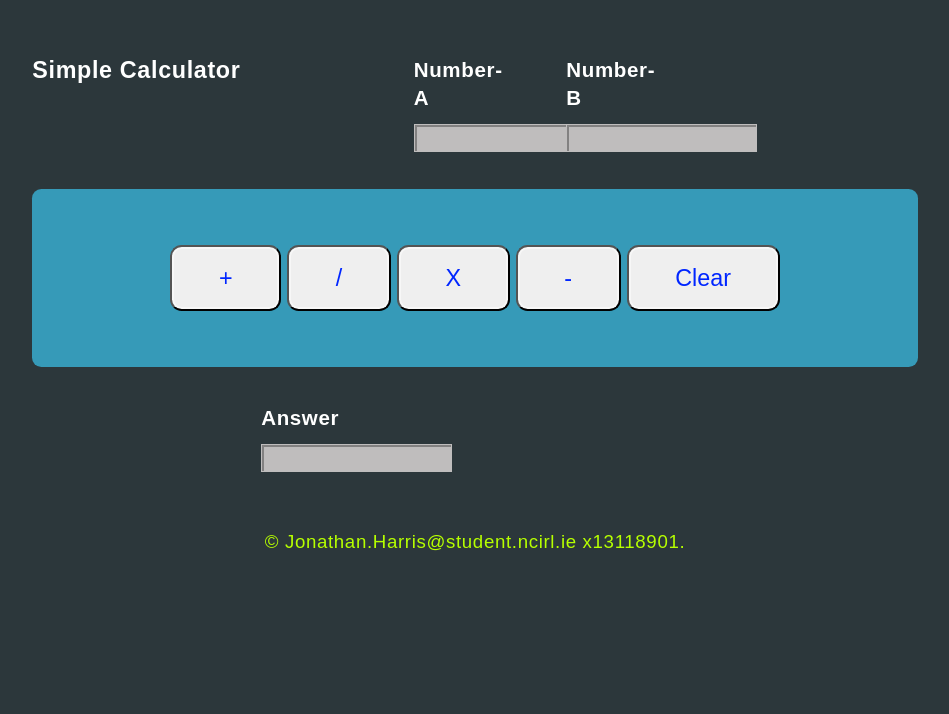
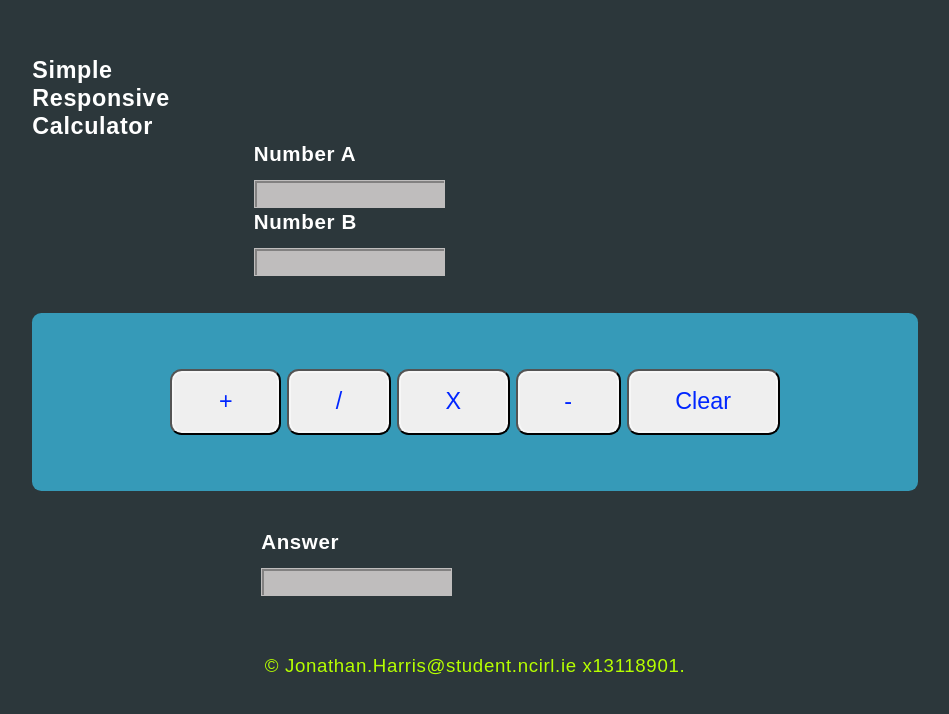
Before and after one commit to JonnyHarris/labcalc, a plain HTML site: page index.html in a window 1280 px wide. Shown: the whole page, without its empty margins (165-1114 px from the left). Drawn offline with Linux system fonts and the light colour scheme.

Commit message:
last commit

```diff
--- a/index.html
+++ b/index.html
@@ -1,7 +1,7 @@
 <!DOCTYPE html>
 <html>
 <head>
-    <title>Not so simple  Calculator</title>
+    <title>Responsive Calculator</title>
     <meta http-equiv="content-type" content="text/html; charset=utf-8" />
     <link href="http://fonts.googleapis.com/css?family =Source+Sans+Pro:300,300italic,600|Source+Code+Pro" rel="stylesheet" />
     <!–[if lte IE 8]>
@@ -15,22 +15,23 @@
     <div class="container">
         <!– Header –>
         <div id="header" class="row">
-            <div class="4u">
-                <h1>Simple Calculator</h1>
+            <div class="1u">
+                <h1>Simple Responsive Calculator</h1>
             </div>
-            <div class="-1u 1u">
-                <h2>Number-A</h2>
-                <input class="" type="number" id="noone" />
-            </div>
+        </div>
+        <div class="-3u 3u">
+            <h2>Number A</h2>
+            <input class="" type="number" id="noone" />
+        </div>
 
-            <div class="-1u 1u">
-                <h2>Number-B</h2>
-                <input class="" type="number" id="notwo" />
-            </div>
+        <div class="-3u 4u">
+            <h2>Number B</h2>
+            <input class="" type="number" id="notwo" />
+        </div>
 
-        </div>
         <!– Hero –>
         <section id="hero">
+
             <button class="button" id="add">+</button>
             <button class="button" id="divide">/</button>
             <button class="button" id="multiply">X</button>
@@ -41,7 +42,6 @@
         </section>
         <!– Features –>
         <div class="row">
-
             <div class="-3u 5u">
                 <h2>Answer</h2>
                 <input class="" type ="number" id="answer" />
```
Also changed, not shown: 1 other file.
